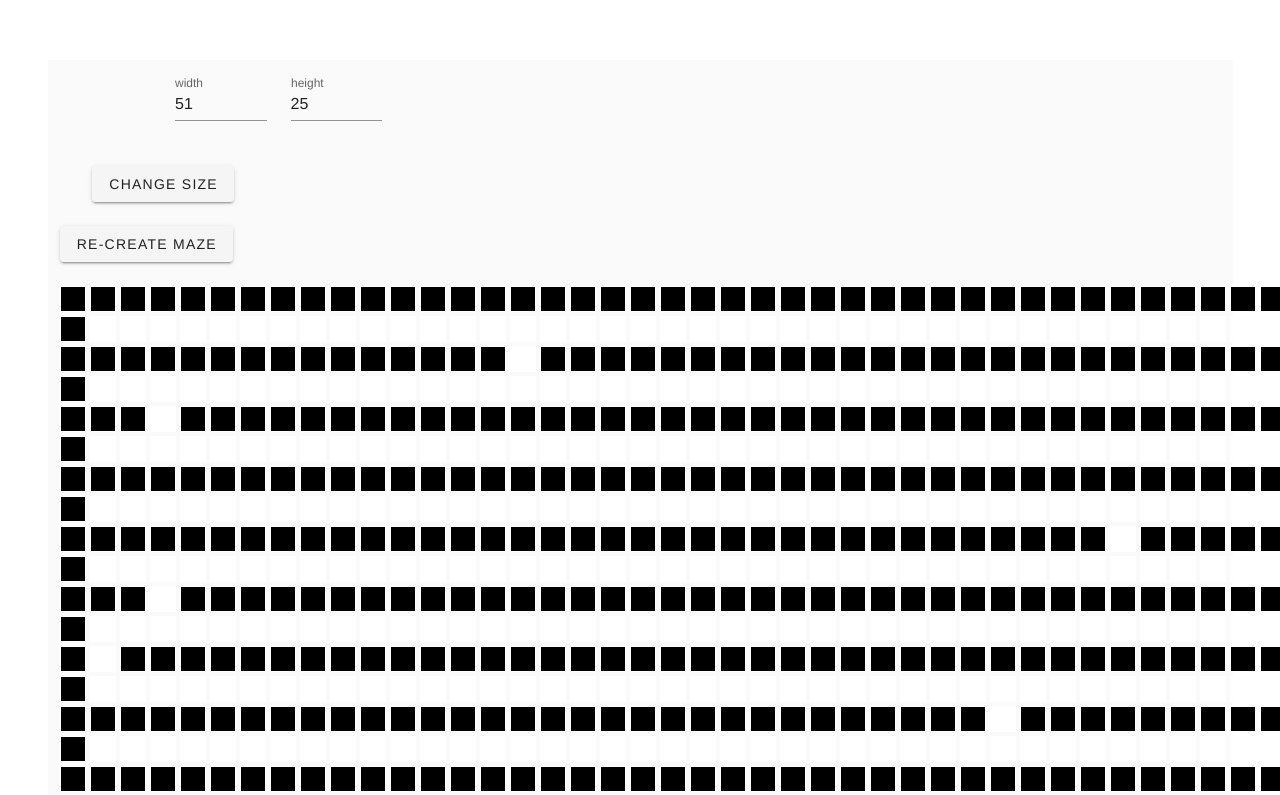
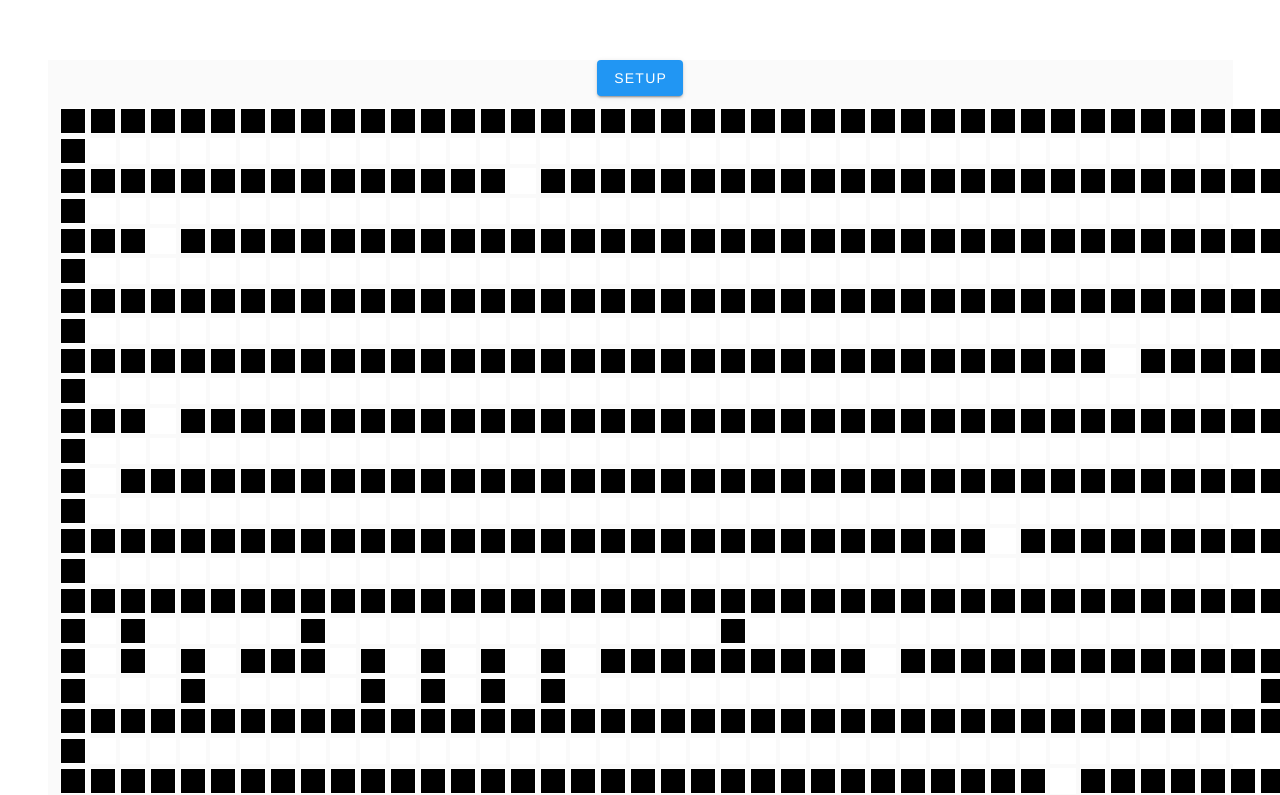
Before and after one commit to dsipakou/labirinth, a Vue app: page / in a window 1280 px wide. Shown: the top 795 px of the page. Built offline with nearby package versions, Linux system fonts and the light colour scheme.

Commit message:
Handle popup via store

```diff
--- a/src/App.vue
+++ b/src/App.vue
@@ -2,6 +2,8 @@
   <v-app id="app">
     <v-container class="grey lighten-5" justify="left">
       <div class="inner">
+        <v-overlay :value="showSetup">
+        <v-card class="mx-auto" max-width="370">
         <v-row justify="left">
           <v-col cols="auto">
             <Size v-bind:inputWidth="width" v-bind:inputHeight="height" />
@@ -11,6 +13,15 @@
           <v-col cols="auto">
             <v-btn v-on:click="regenerate">Re-create maze</v-btn>
           </v-col>
+        </v-row>
+        </v-card>
+        </v-overlay>
+        <v-row justify="center">
+          <v-btn
+            class="info"
+            @click="handlePopup">
+            Setup
+          </v-btn>
         </v-row>
         <v-row justify="left">
           <v-col md="auto">
@@ -31,7 +42,7 @@
 <script>
 import Cell from './components/Cell.vue';
 import Size from './components/Size.vue';
-import { mapGetters } from 'vuex';
+import { mapGetters, mapActions } from 'vuex';
 
 export default {
   data() {
@@ -43,6 +54,7 @@ export default {
     ...mapGetters({
       width: 'getWidth',
       height: 'getHeight',
+      showSetup: 'getShowSetup',
     })
   },
   created () {
@@ -53,6 +65,11 @@ export default {
     height() { this.initGenerate() },
   },
   methods: {
+    ...mapActions(['managePopup']),
+
+    handlePopup() {
+      this.managePopup(!this.showSetup);
+    },
     regenerate() {
       this.initGenerate();
     },
--- a/src/components/Size.vue
+++ b/src/components/Size.vue
@@ -17,20 +17,27 @@
 </template>
 
 <script>
-import { mapActions } from 'vuex';
+import { mapGetters, mapActions } from 'vuex';
 
 export default {
   props: {
     inputWidth: Number,
     inputHeight: Number,
   },
+  computed: {
+    ...mapGetters({
+      showSetup: 'getShowSetup',
+    })
+  },
   methods: {
     ...mapActions(['setSize']),
+    ...mapActions(['managePopup']),
     changeSize() {
       this.setSize({
         width: parseInt(this.inputWidth),
         height: parseInt(this.inputHeight),
       });
+      this.managePopup(!this.showSetup)
     },
     initGenerate() {
       console.log("Click on Create button");
```
Lines whose indentation alone changed are shown as unchanged.
